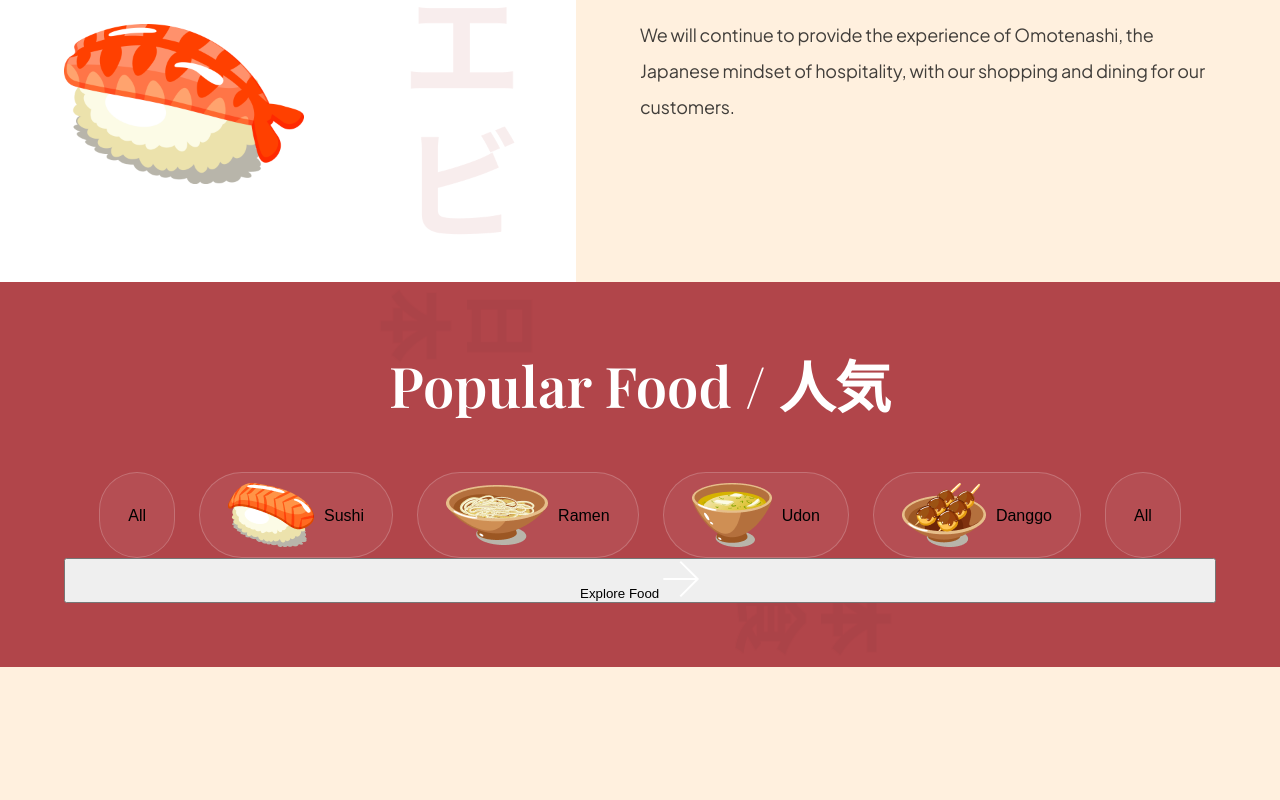
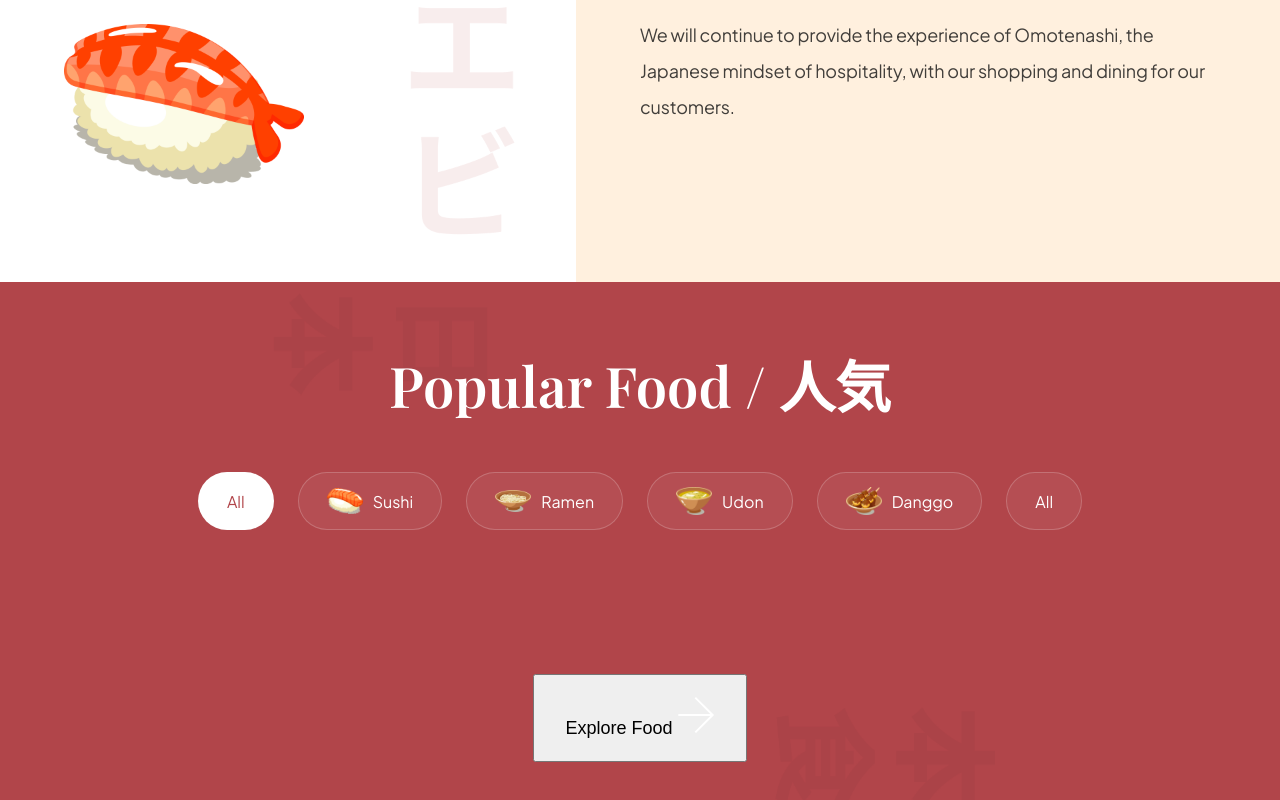
Before and after one commit to irfan7o/sushi-website, a website built with Vite: page index.html in a window 1280 px wide. Shown: the part 1395-2195 px from the top of the page. Before the commit the page ends 2062 px from the top, so only its background shows below. Built offline with nearby package versions, Linux system fonts and the light colour scheme.

Commit message:
Sushi Website

```diff
--- a/css/sections/popular.css
+++ b/css/sections/popular.css
@@ -47,4 +47,41 @@
     font-size: 16px;
     font-weight: 300px;
     line-height: 25px;
+    font-family: var(--plus-jakarta-sans);
+    color: #fff;
+    cursor: pointer;
   }
+
+  .popular-foods__filter-btn img {
+    width: 36px;
+    height: 36px;
+    object-fit: contain;
+  }
+
+  .popular-foods__filter-btn.active {
+    background: #fff;
+    color: var(--primary-color);
+  }
+
+  .popular-foods__filter-btn:hover {
+    background: #fff;
+    color: var(--primary-color);
+  }
+
+  .popular-foods__catalogue {
+    margin-top: 64px;
+    display: flex;
+    justify-content: center;
+    flex-wrap: wrap;
+    gap: 56px;
+  }
+
+  .popular-foods__button {
+    width: fit-content;
+    padding: 20px 30px;
+    margin: 80px auto 0;
+
+    font-weight: 500;
+    font-size: 18px;
+    line-height: 23px;
+  }
```
